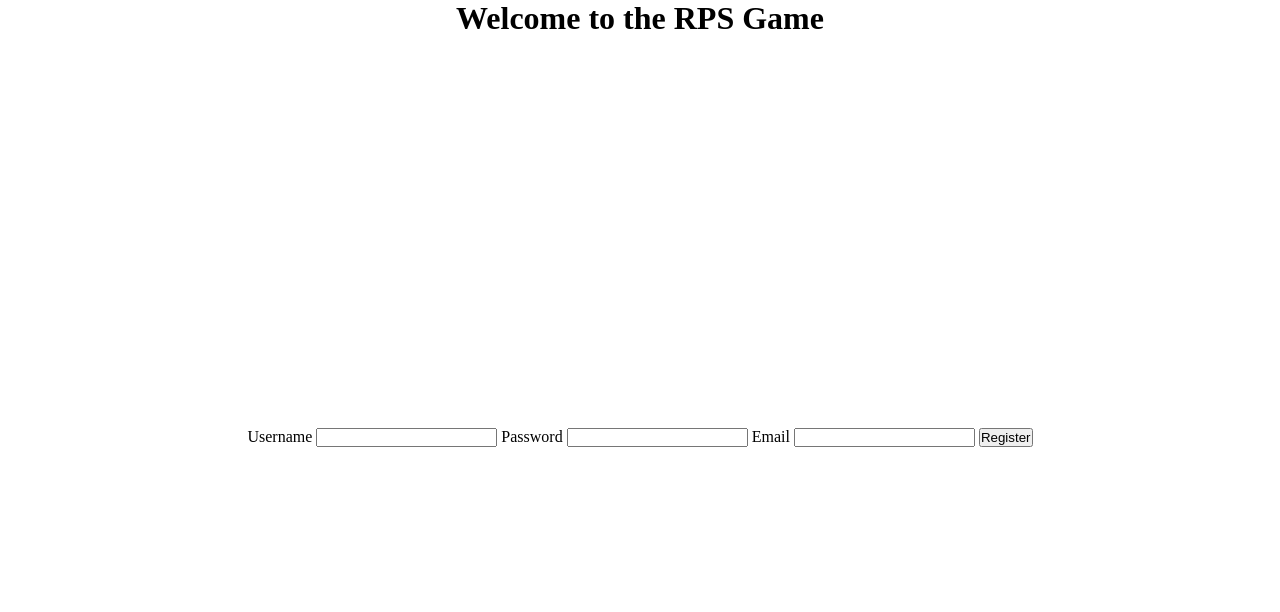
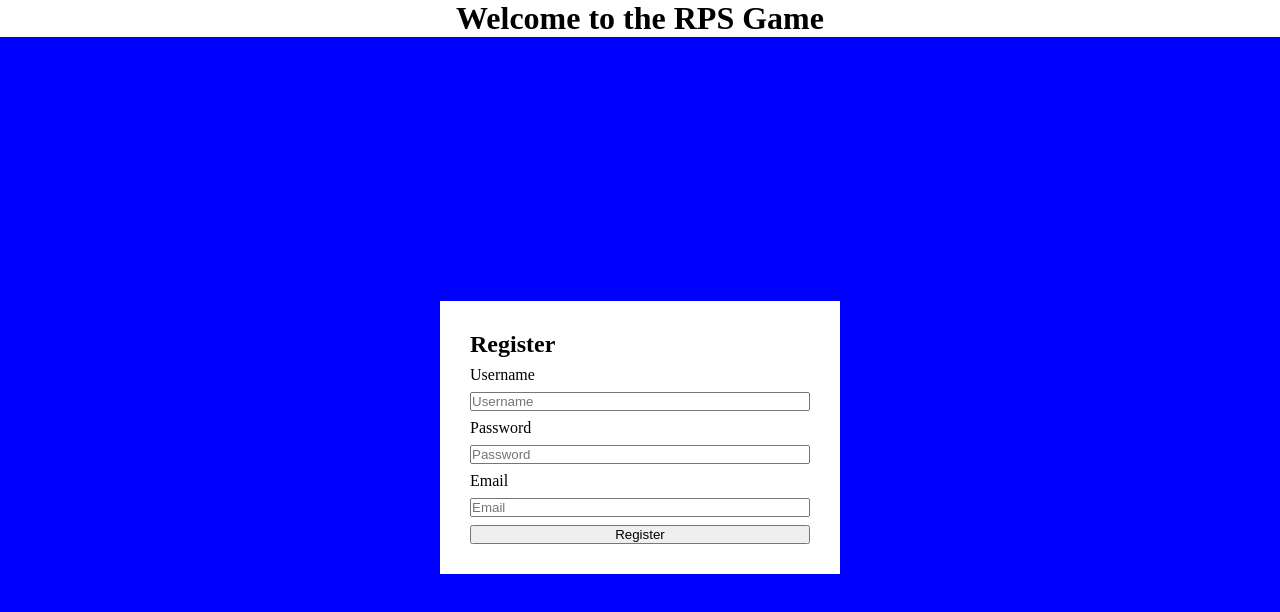
Before and after one commit to micke-ly/TestClone, a plain HTML site: page index.html in a window 1280 px wide. Drawn offline with Linux system fonts and the light colour scheme.

Commit message:
+ Input placeholder text transparent on focus

```diff
--- a/index.html
+++ b/index.html
@@ -13,7 +13,7 @@
   </head>
   <body>
     <h1>Welcome to the RPS Game</h1>
-    <div class="form-container">
+    <div class="form-wrapper">
       <!-- <form id="login-form">
         <label for="username"></label>
         <input type="text" name="username" id="username"/>
@@ -21,15 +21,18 @@
         <input type="text" name="password" id=""password/>
         <button type="submit">Login</button>
       </form> -->
+      <div class="form-container">
         <form id="register-form">
+          <h2>Register</h2>
           <label for="username">Username</label>
-        <input type="text" name="username" />
+          <input type="text" name="username" placeholder="Username" />
           <label for="password">Password</label>
-        <input type="text" name="password" />
+          <input type="text" name="password" placeholder="Password" />
           <label for="email">Email</label>
-        <input type="email" name="email" id="email" />
+          <input type="email" name="email" id="email" placeholder="Email" />
           <button type="submit">Register</button>
         </form>
       </div>
+    </div>
   </body>
 </html>
--- a/styles.css
+++ b/styles.css
@@ -13,7 +13,7 @@ html {
 
 html,
 body,
-.form-container {
+.form-wrapper {
   width: 100%;
   height: 100%;
 }
@@ -22,8 +22,27 @@ h1 {
   text-align: center;
 }
 
-.form-container {
+.form-wrapper {
   display: flex;
   justify-content: center;
   align-items: center;
+  background-color: blue;
 }
+
+.form-container {
+  max-width: 400px;
+  width: 100%;
+  background-color: white;
+  padding: 30px;
+}
+
+.form-container form {
+  display: flex;
+  flex-direction: column;
+  justify-content: center;
+  gap: 0.5rem;
+}
+
+input:focus::placeholder {
+  color: transparent;
+}
```
Lines whose indentation alone changed are shown as unchanged.
